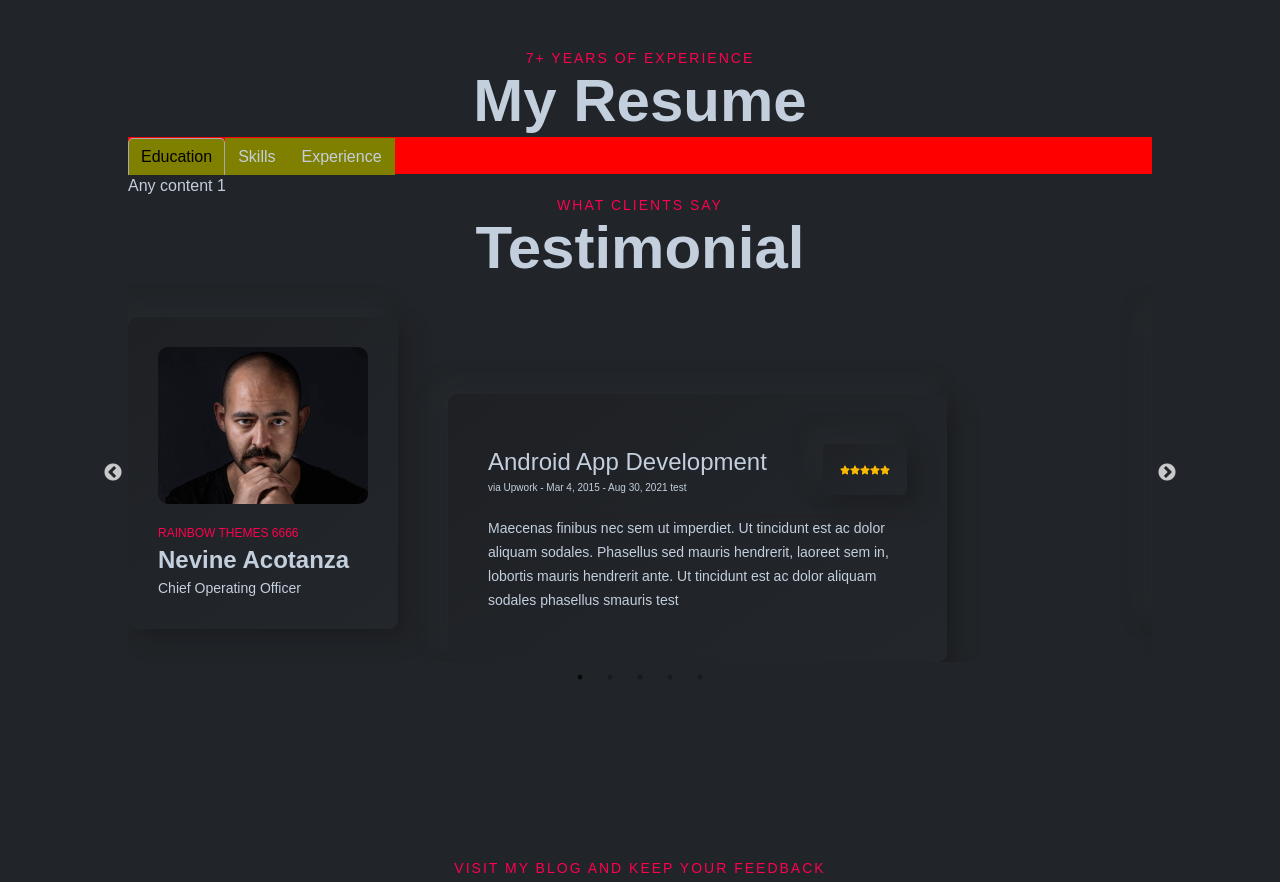
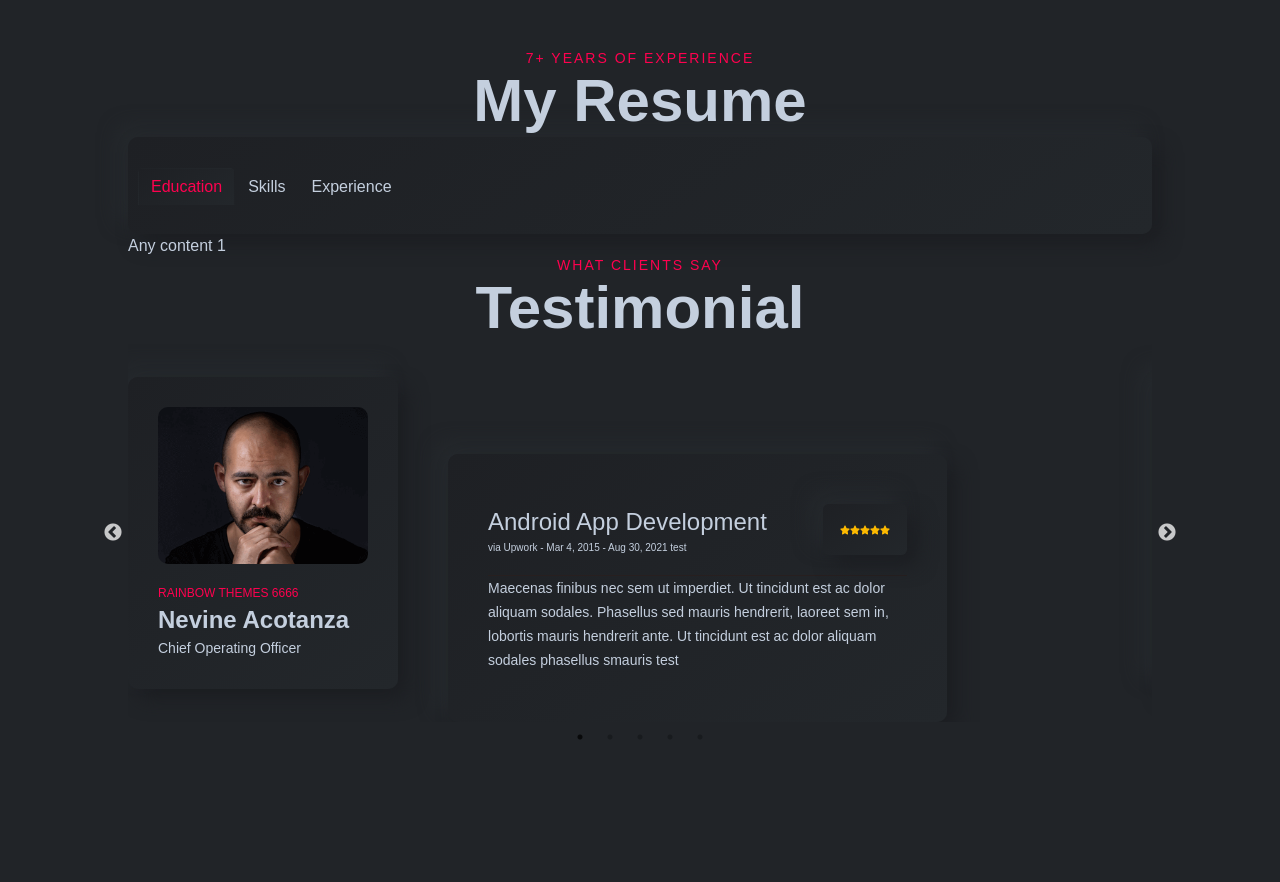
Before and after one commit to Ramrachai/mern-portfolio, a Next.js app: page / in a window 1280 px wide. Shown: the part 3560-4442 px from the top of the page. Built offline with nearby package versions, Linux system fonts and the light colour scheme.

Commit message:
style added to tablist

```diff
--- a/components/ResumeTabs/mystyle.css
+++ b/components/ResumeTabs/mystyle.css
@@ -1,3 +1,18 @@
-.react-tabs__tab{
-    background: olive;
+.react-tabs__tab {
+    display: inline-block;
+    border: 1px solid transparent;
+    border-bottom: none;
+    bottom: -1px;
+    position: relative;
+    list-style: none;
+    padding: 6px 12px;
+    cursor: pointer;
+
+
 }
+
+.react-tabs__tab--selected {
+    background: linear-gradient(145deg, #1e2024, #23272b);
+    color: #ff014f;
+
+}
--- a/components/ResumeTabs/styles.module.scss
+++ b/components/ResumeTabs/styles.module.scss
@@ -3,7 +3,7 @@
     margin: 0 auto;
     display: block;
 
-    & > h2 {
+    &>h2 {
         color: var(--secondary);
         line-height: 14px;
         text-transform: uppercase;
@@ -13,7 +13,7 @@
         text-align: center;
     }
 
-    & > h1 {
+    &>h1 {
         margin: 0;
         font-size: 60px;
         font-weight: 700;
@@ -24,6 +24,26 @@
     }
 
     .tabList {
-        background-color: red;
+        background: linear-gradient(145deg, #1e2024, #23272b);
+        box-shadow: 10px 10px 19px #1c1e22, -10px -10px 19px #262a2e;
+        color: #c4cfde;
+        border: 0, none;
+        padding: 30px 10px;
+        border-radius: 10px;
+        font-size: 16px;
+        font-weight: 500;
+        text-transform: capitalize;
+
+        li:hover {
+            color: #ff014f;
+            background-color: transparent;
+            border-color: transparent;
+            border: 0 none;
+            background: linear-gradient(145deg, #1e2024, #23272b);
+            box-shadow: 10px 10px 19px #1c1e22, -10px -10px 19px #262a2e;
+        }
+
     }
+
+
 }
```
